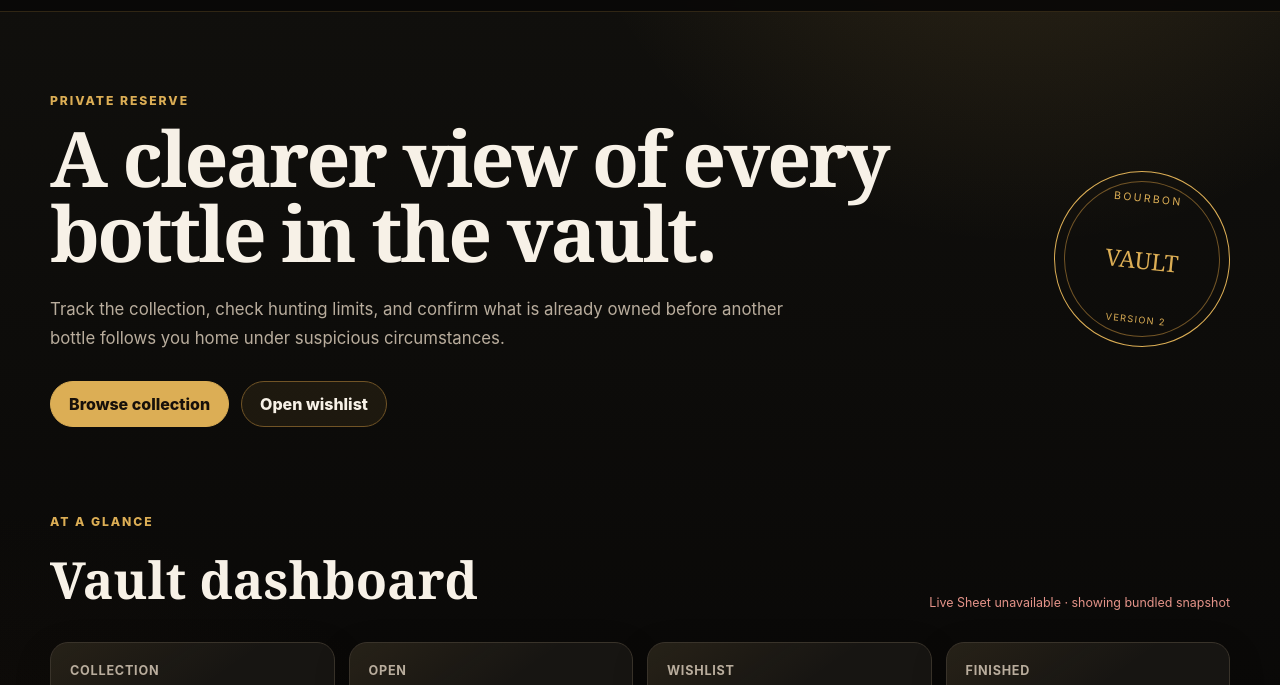
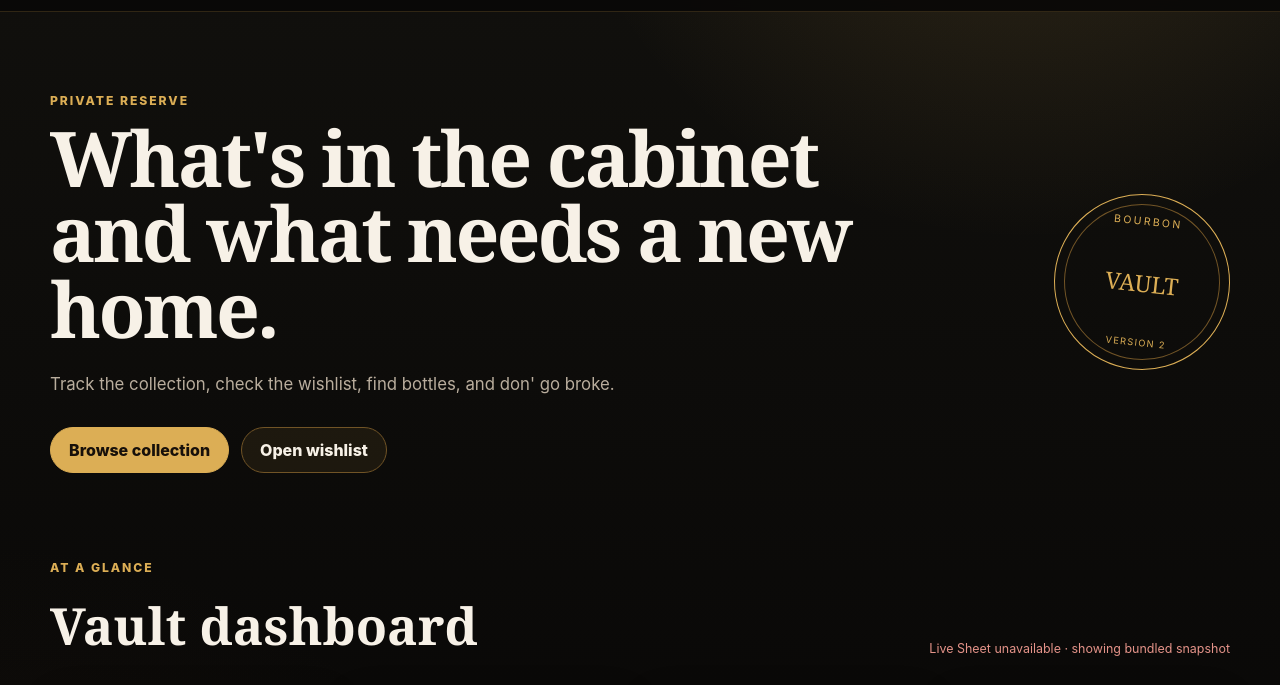
Before and after one commit to ewlindow/BV, a plain HTML site: page index.html in a window 1280 px wide. Shown: the part 63-748 px from the top of the page. Drawn offline with Linux system fonts and the light colour scheme; no server answers.

Commit message:
Update index.html

```diff
--- a/index.html
+++ b/index.html
@@ -33,8 +33,8 @@
     <section class="hero">
       <div class="hero-content">
         <p class="eyebrow">Private reserve</p>
-        <h1>A clearer view of every bottle in the vault.</h1>
-        <p class="hero-copy">Track the collection, check hunting limits, and confirm what is already owned before another bottle follows you home under suspicious circumstances.</p>
+        <h1>What's in the cabinet and what needs a new home.</h1>
+        <p class="hero-copy">Track the collection, check the wishlist, find bottles, and don' go broke.</p>
         <div class="hero-actions">
           <button class="button button-primary" type="button" data-jump-view="collection">Browse collection</button>
           <button class="button button-secondary" type="button" data-jump-view="wishlist">Open wishlist</button>
```
